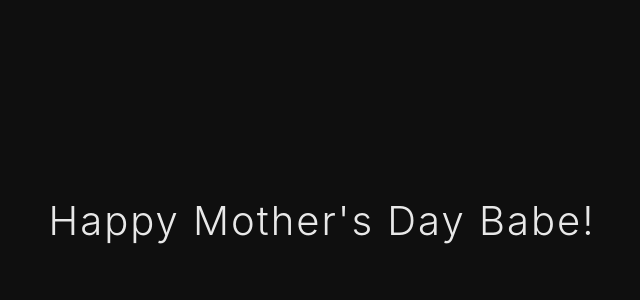
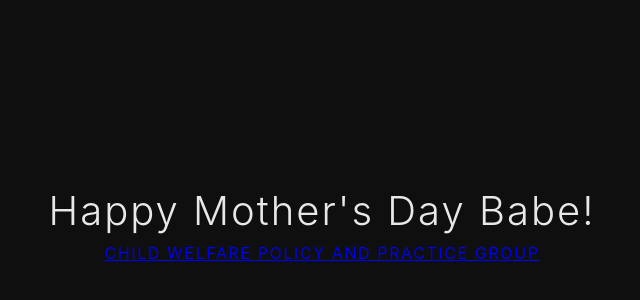
Before and after one commit to joshuascottstinson/SAFOCSWAG, a plain HTML site: page index.html in a window 1280 px wide. Shown: the part 176-476 px from the top of the page, without its empty margins (318-958 px from the left). Drawn offline with Linux system fonts and the light colour scheme.

Commit message:
Add link to CWG site

```diff
--- a/index.html
+++ b/index.html
@@ -9,6 +9,7 @@
 <body>
   <main>
     <h1>Happy Mother's Day Babe!</h1>
+    <p><a href="https://cwg-a1k.pages.dev">Child Welfare Policy and Practice Group</a></p>
   </main>
 </body>
 </html>
```
